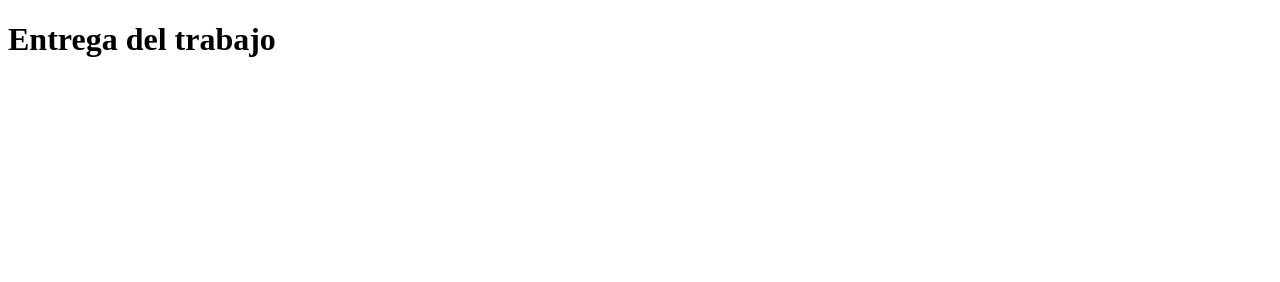
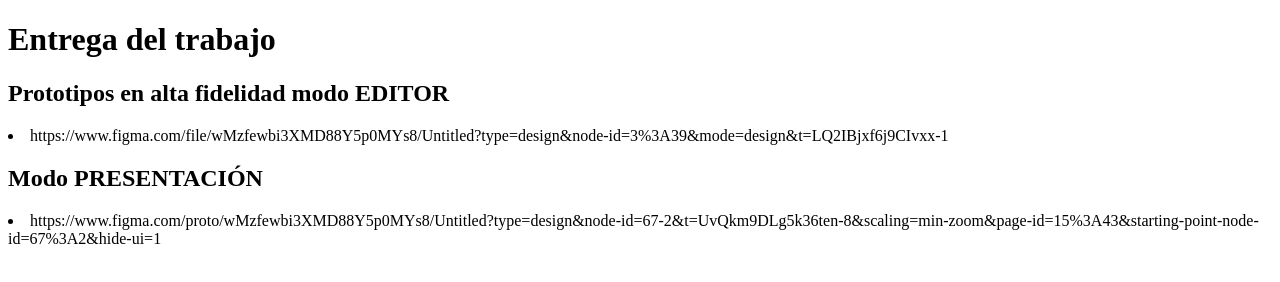
Before and after one commit to kevinvigil/TUDAI-Interfaces, a plain HTML site: page TP1/EntregaFinal/index.html in a window 1280 px wide. Drawn offline with Linux system fonts and the light colour scheme.

Commit message:
primer entrege terminada

```diff
--- a/TP1/EntregaFinal/index.html
+++ b/TP1/EntregaFinal/index.html
@@ -8,5 +8,11 @@
 </head>
 <body>
     <h1>Entrega del trabajo</h1>
+    <h2>Prototipos en alta fidelidad modo EDITOR</h2>
+    <li>https://www.figma.com/file/wMzfewbi3XMD88Y5p0MYs8/Untitled?type=design&node-id=3%3A39&mode=design&t=LQ2IBjxf6j9CIvxx-1</li>
+    <h2>Modo PRESENTACIÓN</h2>
+    <li>https://www.figma.com/proto/wMzfewbi3XMD88Y5p0MYs8/Untitled?type=design&node-id=67-2&t=UvQkm9DLg5k36ten-8&scaling=min-zoom&page-id=15%3A43&starting-point-node-id=67%3A2&hide-ui=1</li>
+
+
 </body>
 </html>
```
